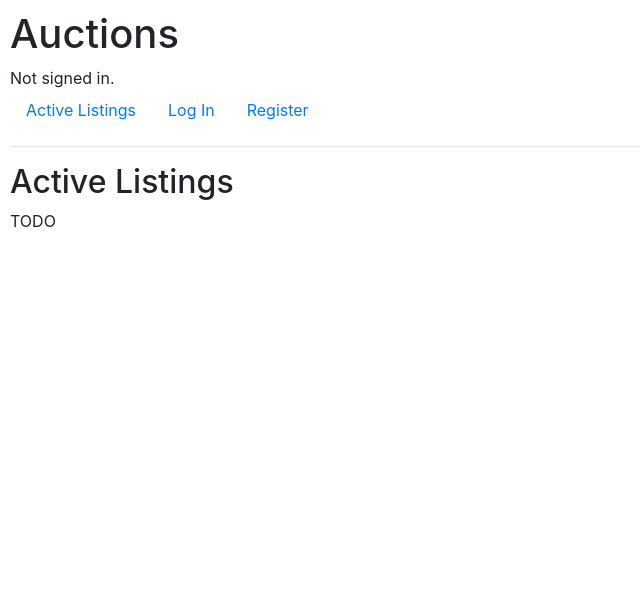
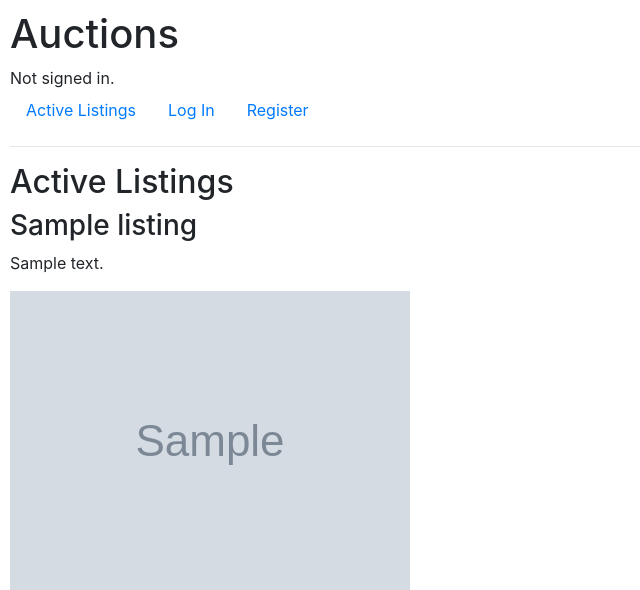
Before and after one commit to mh16git/commerce, a Django app: template commerce/auctions/templates/auctions/index.html in a window 1280 px wide. Shown: the top 590 px of the page, without its empty margins (0-640 px from the left). Run offline with Django 3.2, Linux system fonts and the light colour scheme; the template is opened without the code that fills it: values that come from a table or form of the project are taken from there, others are empty; tables that the repository leaves empty hold one stand-in row (values such as "Sample post"); grey boxes marked "Sample" are stand-in pictures; some libraries are stand-ins or nearby versions.

Commit message:
Add crcreate listing page

```diff
--- a/commerce/auctions/templates/auctions/index.html
+++ b/commerce/auctions/templates/auctions/index.html
@@ -3,5 +3,10 @@
 {% block body %}
     <h2>Active Listings</h2>
 
-    TODO
+    {% for listing in active_listings %}
+        <h3>{{ listing.title }}</h3>
+        <p>{{ listing.description }}</p>
+        <img src="{{ listing.image_url }}" alt="{{ listing.title }} image">
+    {% endfor %}
+
 {% endblock %}
```
Also changed, not shown: commerce/auctions/views.py (+25 -6 lines).
